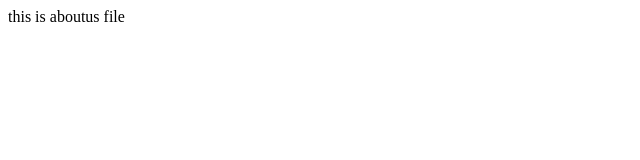
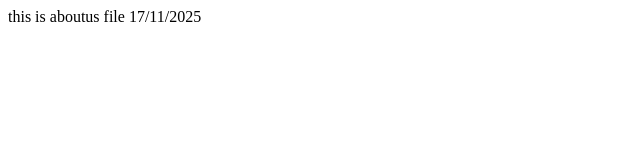
Before and after one commit to giresh2506b-a11y/git-global-10nov-2025, a plain HTML site: page aboutus.html in a window 1280 px wide. Shown: the full height of the page, 0-640 px from the left. Drawn offline with Linux system fonts and the light colour scheme.

Commit message:
Update aboutus.html

```diff
--- a/aboutus.html
+++ b/aboutus.html
@@ -8,5 +8,6 @@
 </head>
 <body>
     this is aboutus file
+    17/11/2025
 </body>
 </html>
```
